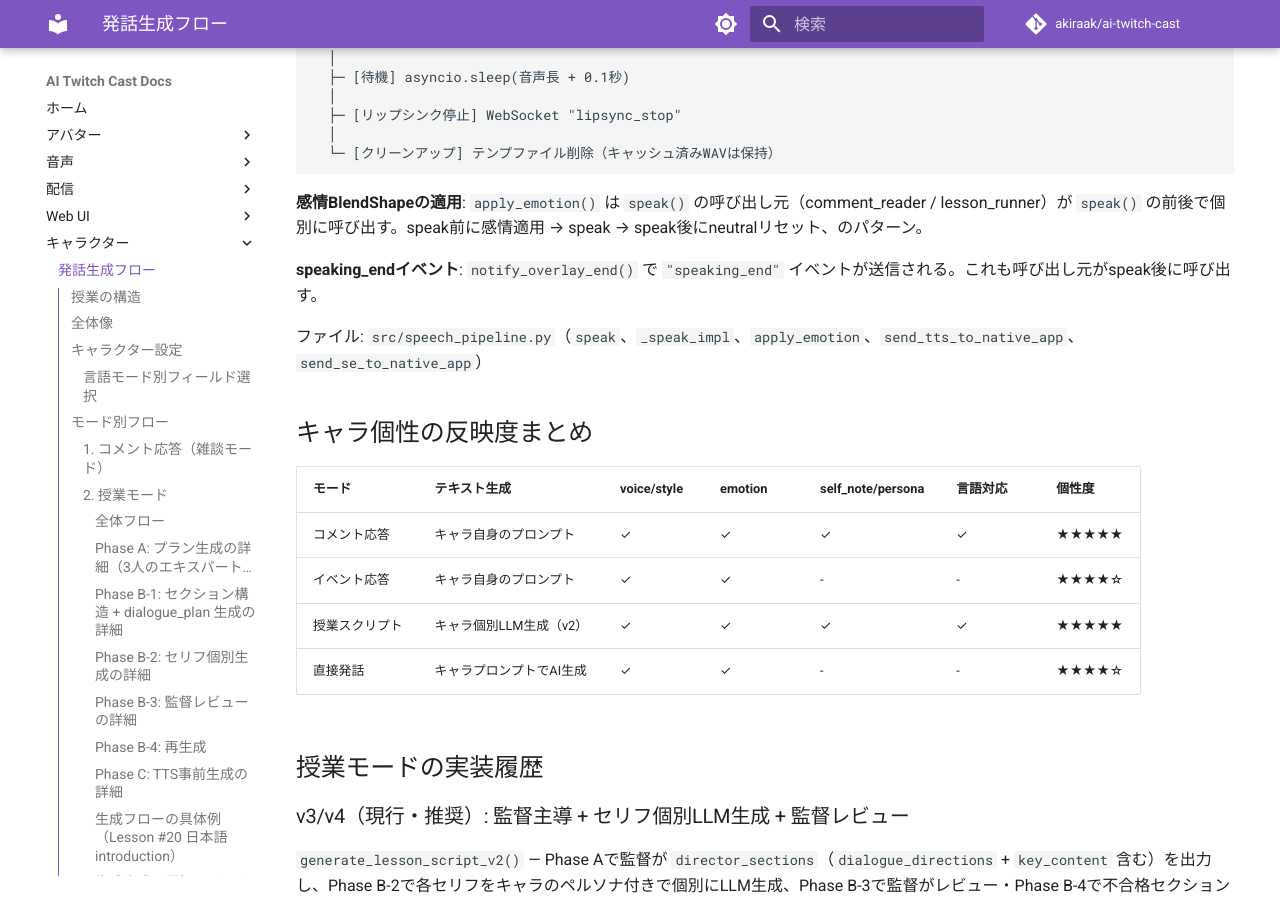
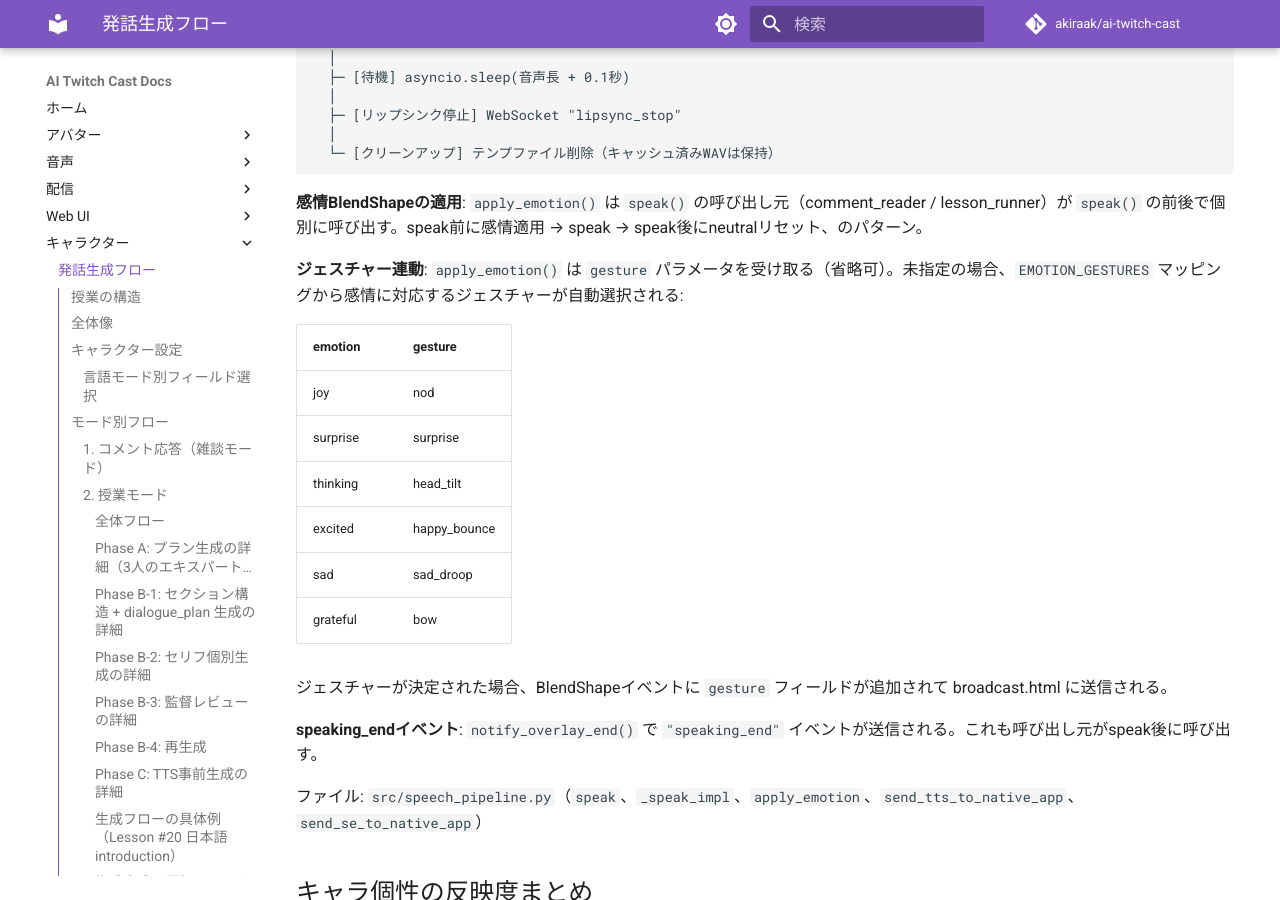
Before and after one commit to akiraak/ai-twitch-cast, an MkDocs documentation site: the page built from docs/speech-generation-flow.md, in a window 1280 px wide and 900 px high, scrolled down 14688 px. Built offline with MkDocs 1.6.1 and Material for MkDocs 9.7.7, drawn with Linux system fonts in a browser that asks for light colours; comment, search, counter and statistics services are not loaded; some of the changed text lies outside the part shown.

Commit message:
speech-generation-flow同期 Step 7: apply_emotion()にgestureパラメータとEMOTION_GESTURESマッピングを追記
Co-Authored-By: Claude Opus 4.6 (1M context) <noreply@anthropic.com>

```diff
--- a/docs/speech-generation-flow.md
+++ b/docs/speech-generation-flow.md
@@ -137,8 +137,8 @@ comment_reader._respond()
        → Gemini LLM → [{speaker, speech, tts_text, emotion, translation, se}, ...]
   │
   ▼
-感情適用: apply_emotion(emotion, avatar_id, character_config)  ← パイプライン外
-  │
+感情適用: apply_emotion(emotion, gesture=None, avatar_id, character_config)  ← パイプライン外
+  │       gestureが未指定の場合、EMOTION_GESTURESから自動マッピング
   ▼
 各発話ごとに:
   speech_pipeline.speak(
@@ -592,8 +592,8 @@ comment_reader.speak_event(event_type, detail, voice=None, style=None, avatar_id
        → [{speaker, speech, tts_text, emotion, translation}, ...]
   │
   ▼
-感情適用: apply_emotion(emotion, avatar_id, character_config)  ← パイプライン外
-  │
+感情適用: apply_emotion(emotion, gesture=None, avatar_id, character_config)  ← パイプライン外
+  │       gestureが未指定の場合、EMOTION_GESTURESから自動マッピング
   ▼
 speech_pipeline.speak(text, voice, style, avatar_id, subtitle, chat_result, tts_text, post_to_chat)
   │
@@ -673,6 +673,19 @@ speech_pipeline.speak(text, voice, style, subtitle, chat_result, tts_text,
 
 **感情BlendShapeの適用**: `apply_emotion()` は `speak()` の呼び出し元（comment_reader / lesson_runner）が `speak()` の前後で個別に呼び出す。speak前に感情適用 → speak → speak後にneutralリセット、のパターン。
 
+**ジェスチャー連動**: `apply_emotion()` は `gesture` パラメータを受け取る（省略可）。未指定の場合、`EMOTION_GESTURES` マッピングから感情に対応するジェスチャーが自動選択される:
+
+| emotion | gesture |
+|---------|---------|
+| joy | nod |
+| surprise | surprise |
+| thinking | head_tilt |
+| excited | happy_bounce |
+| sad | sad_droop |
+| grateful | bow |
+
+ジェスチャーが決定された場合、BlendShapeイベントに `gesture` フィールドが追加されて broadcast.html に送信される。
+
 **speaking_endイベント**: `notify_overlay_end()` で `"speaking_end"` イベントが送信される。これも呼び出し元がspeak後に呼び出す。
 
 ファイル: `src/speech_pipeline.py`（`speak`、`_speak_impl`、`apply_emotion`、`send_tts_to_native_app`、`send_se_to_native_app`）
```
Also changed, not shown: DONE.md (+1 -0 lines), TODO.md (+0 -1 lines), plans/speech-generation-flow-sync.md (+1 -1 lines).
